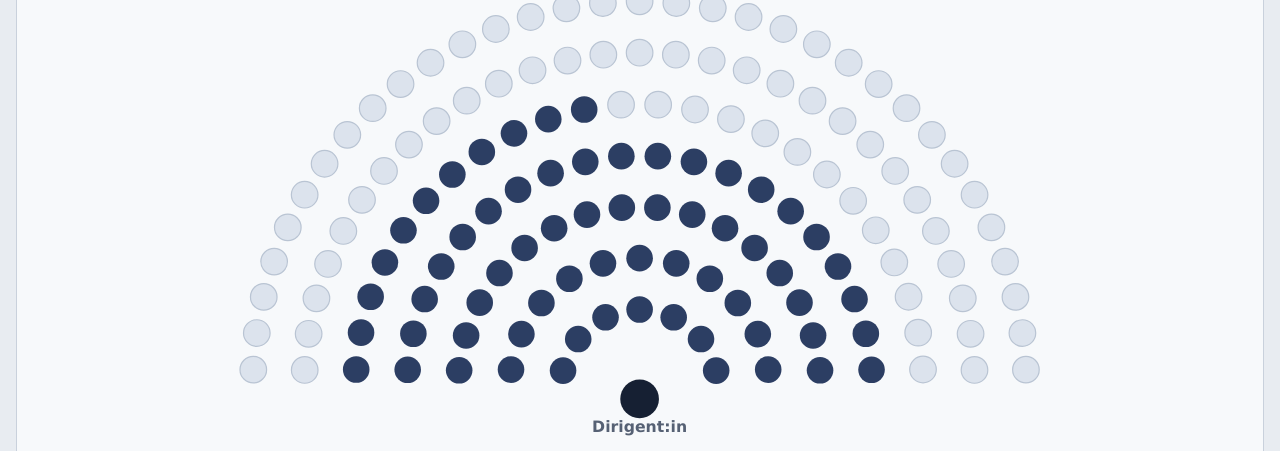
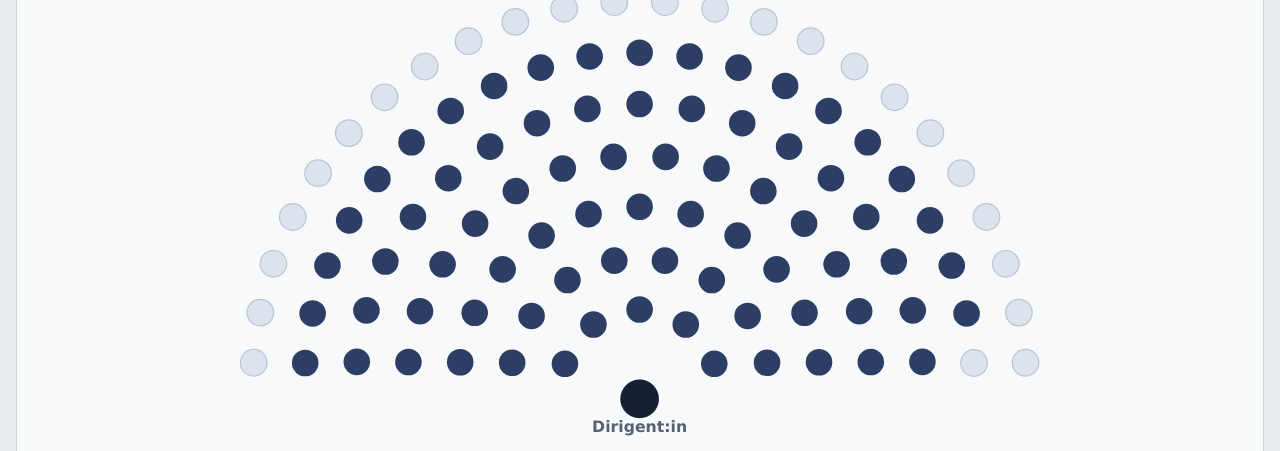
Before and after one commit to mboutros425/orchester-5b, a plain HTML site: page index.html in a window 1280 px wide. Shown: the part 240-691 px from the top of the page. Drawn offline with Linux system fonts and the light colour scheme.

Commit message:
Stand 75 nach dem 12.11. (alle Klangpunkte), PLAN 19.11.: Memory statt Stundenblatt, Ziel 100
Co-Authored-By: Claude Opus 5.5 <noreply@anthropic.com>

```diff
--- a/index.html
+++ b/index.html
@@ -117,7 +117,7 @@ body.present .float{display:flex}
               <input type="number" id="setTotal" min="0" step="1">
               <button type="button" class="btn" id="applyTotal">Übernehmen</button>
             </div>
-            <p class="note">Der Stand wird nur in diesem Browser auf diesem Gerät gespeichert. Fehlt er (anderes Gerät, Verlauf gelöscht), hier die Zahl eintragen – oder die Adresse mit <b>?p=65</b> aufrufen (65 = Stand nach dem 05.11.).</p>
+            <p class="note">Der Stand wird nur in diesem Browser auf diesem Gerät gespeichert. Fehlt er (anderes Gerät, Verlauf gelöscht), hier die Zahl eintragen – oder die Adresse mit <b>?p=75</b> aufrufen (75 = Stand nach dem 12.11.).</p>
           </fieldset>
           <label class="field" for="goal"><span>Plätze auf der Bühne = Ziel (Konzert)</span>
             <input type="number" id="goal" min="20" max="200" step="5">
@@ -174,13 +174,13 @@ body.present .float{display:flex}
     '2026-11-03': {start: 55, chips: ['✏️ Stundenblatt +5', '👂 Hör-Rätsel +5']},
     '2026-11-05': {start: 60, chips: ['✏️ Stundenblatt +5', '👂 Drei Ecken +5']},
     '2026-11-12': {start: 65, chips: ['✏️ Stundenblatt +5', '👂 Hörrunde +5']},
-    '2026-11-19': {chips: ['✏️ Stundenblatt +5', '🎻 Orchester bauen +5', '🎵 Tetris-Playalong +5']},
+    '2026-11-19': {start: 75, chips: ['🃏 Memory +5', '🎻 Orchester bauen +5', '🎵 Tetris-Playalong +5']},
     '2026-12-03': {chips: ['✏️ Stundenblatt +5', '🎻 Aufstellung +5', '🎼 Konzert +5']}
   };
 
   function start(){
     return {
-      total: 65, goal: 140, sound: true, history: [],
+      total: 75, goal: 100, sound: true, history: [],
       log: [{label: 'Stunde 1 (17.09.)', plus: 10}, {label: 'Stunde 2 (24.09.)', plus: 15}, {label: 'Stunde 3 (01.10.)', plus: 15}, {label: 'Stunde 4 (29.10.)', plus: 15}, {label: 'UB (03.11.)', plus: 5}],
       chips: ['✏️ Stundenblatt +5', '👂 Drei Ecken +5']
     };
```
